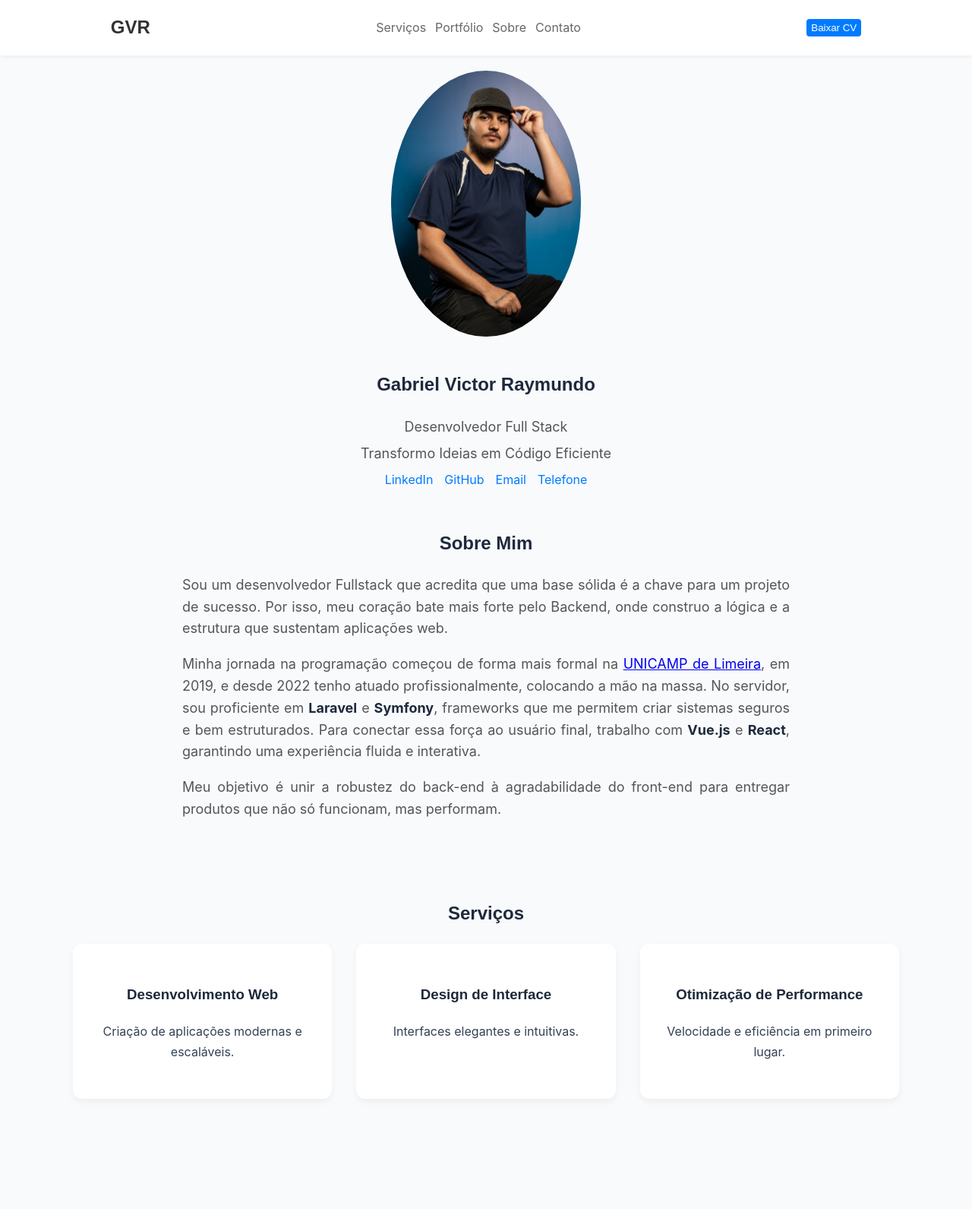
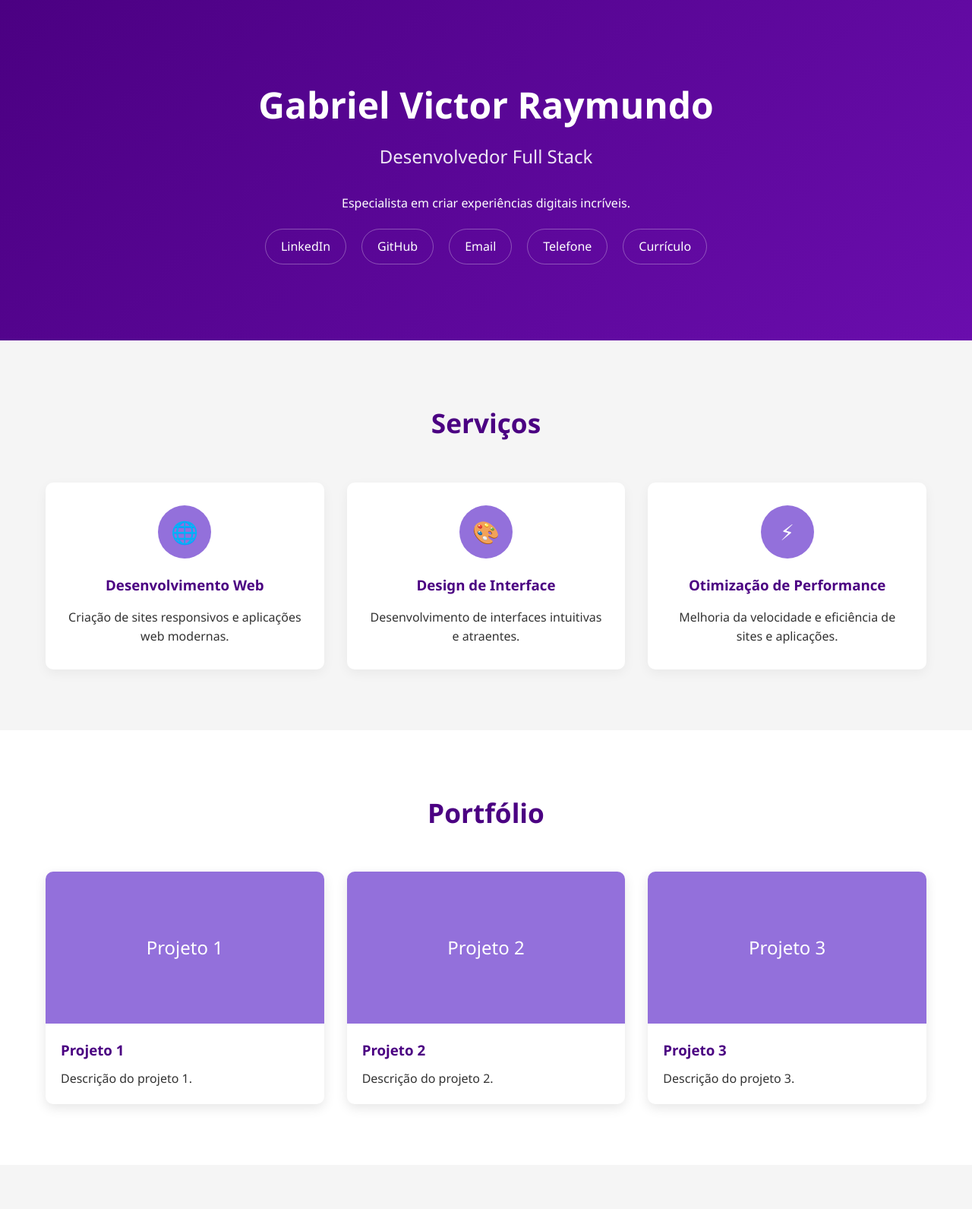
Before and after one commit to Bieelvi/cv, a plain HTML site: page index.html in a window 1280 px wide. Shown: the top 1591 px of the page at 76% size. Drawn offline with Linux system fonts and the light colour scheme.

Commit message:
refact: refeito layout

```diff
--- a/assets/css/styles.css
+++ b/assets/css/styles.css
@@ -1,203 +1,280 @@
-body {
-    padding: 0;
-    margin: 0;
-    font-family: Inter, sans-serif;
-    box-sizing: border-box;
-    color: #334155;
-    background-color: #F8FAFC;
-    line-height: 1.7;
+:root {
+    --primary-purple: #6a0dad;
+    --dark-purple: #4b0082;
+    --light-purple: #9370db;
+    --accent-purple: #8a2be2;
+    --white: #ffffff;
+    --light-gray: #f5f5f5;
+    --dark-text: #333333;
 }
 
-h1, h2, h3 {
-    font-family: 'Poppins', sans-serif;
-    color: #1E293B;
+* {
+    margin: 0;
+    padding: 0;
+    box-sizing: border-box;
+    font-family: "Segoe UI", Tahoma, Geneva, Verdana, sans-serif;
 }
 
+body {
+    background-color: var(--white);
+    color: var(--dark-text);
+    line-height: 1.6;
+}
+
+.container {
+    max-width: 1200px;
+    margin: 0 auto;
+    padding: 0 20px;
+}
+
+/* Header */
 header {
-    background: white;
-    box-shadow: 0 2px 6px rgba(0,0,0,0.05);
-    position: sticky;
-    top: 0;
-    z-index: 50;
+    background: linear-gradient(
+        135deg,
+        var(--dark-purple),
+        var(--primary-purple)
+    );
+    color: var(--white);
+    padding: 100px 0;
+    text-align: center;
+}
 
+.hero-content h1 {
+    font-size: 3rem;
+    margin-bottom: 10px;
+    font-weight: 700;
+}
+
+.hero-content h2 {
+    font-size: 1.5rem;
+    margin-bottom: 30px;
+    font-weight: 400;
+    opacity: 0.9;
+}
+
+.social-links {
     display: flex;
-    justify-content: space-around;
+    justify-content: center;
+    gap: 20px;
+    margin-top: 20px;
+}
+
+.social-links a {
+    color: var(--white);
+    text-decoration: none;
+    padding: 10px 20px;
+    border: 1px solid rgba(255, 255, 255, 0.3);
+    border-radius: 30px;
+    transition: all 0.3s ease;
+}
+
+.social-links a:hover {
+    background-color: rgba(255, 255, 255, 0.1);
+    transform: translateY(-3px);
+}
+
+/* Services */
+.services {
+    padding: 80px 0;
+    background-color: var(--light-gray);
+}
+
+.section-title {
+    text-align: center;
+    margin-bottom: 50px;
+    font-size: 2.2rem;
+    color: var(--dark-purple);
+}
+
+.services-grid {
+    display: grid;
+    grid-template-columns: repeat(auto-fit, minmax(300px, 1fr));
+    gap: 30px;
+}
+
+.service-card {
+    background-color: var(--white);
+    border-radius: 10px;
+    padding: 30px;
+    text-align: center;
+    box-shadow: 0 5px 15px rgba(0, 0, 0, 0.05);
+    transition: transform 0.3s ease;
+}
+
+.service-card:hover {
+    transform: translateY(-10px);
+}
+
+.service-icon {
+    background-color: var(--light-purple);
+    width: 70px;
+    height: 70px;
+    border-radius: 50%;
+    display: flex;
     align-items: center;
+    justify-content: center;
+    margin: 0 auto 20px;
+    color: var(--white);
+    font-size: 1.8rem;
+}
 
-    h1 {
-        font-size: clamp(18px, 5vw, 24px);
-        color: #333;
-    }
+.service-card h3 {
+    margin-bottom: 15px;
+    color: var(--dark-purple);
+}
 
-    div {
-        display: flex;
+/* Portfolio */
+.portfolio {
+    padding: 80px 0;
+}
 
-        a {
-            font-size: clamp(12px, 3vw, 16px);
-            color: #666;
-            cursor: pointer;
-            text-decoration: none;
-            padding: 4px 6px;
-        }
-    }
+.portfolio-grid {
+    display: grid;
+    grid-template-columns: repeat(auto-fit, minmax(300px, 1fr));
+    gap: 30px;
+}
 
-    button {
-        padding: 4px 6px;
-        background-color: #007BFF;
-        color: white;
-        border: none;
-        border-radius: 4px;
-        cursor: pointer;
+.portfolio-item {
+    border-radius: 10px;
+    overflow: hidden;
+    box-shadow: 0 5px 15px rgba(0, 0, 0, 0.1);
+    transition: transform 0.3s ease;
+}
 
-        &:hover {
-            background-color: #0056b3;
-        }
+.portfolio-item:hover {
+    transform: translateY(-10px);
+}
+
+.portfolio-img {
+    height: 200px;
+    background-color: var(--light-purple);
+    display: flex;
+    align-items: center;
+    justify-content: center;
+    color: var(--white);
+    font-size: 1.5rem;
+}
+
+.portfolio-content {
+    padding: 20px;
+}
+
+.portfolio-content h3 {
+    margin-bottom: 10px;
+    color: var(--dark-purple);
+}
+
+/* About */
+.about {
+    padding: 80px 0;
+    background-color: var(--light-gray);
+}
+
+.about-content {
+    display: grid;
+    grid-template-columns: 1fr 1fr;
+    gap: 50px;
+    align-items: center;
+}
+
+.about-text h2 {
+    margin-bottom: 20px;
+    color: var(--dark-purple);
+}
+
+.about-image {
+    background-color: var(--light-purple);
+    height: 300px;
+    border-radius: 10px;
+    display: flex;
+    align-items: center;
+    justify-content: center;
+    color: var(--white);
+    font-size: 1.5rem;
+
+    img {
+        width: 100%;
+        height: 100%;
+        object-fit: cover;
+        object-position: 0 12%;
+        border-radius: 10px;
     }
 }
 
-main {
-    display: flex;
-    flex-direction: column;
-    align-items: center;
-    max-width: 85vw;
-    margin: 20px auto;
+/* Contact */
+.contact {
+    padding: 80px 0;
+    background: linear-gradient(
+        135deg,
+        var(--primary-purple),
+        var(--dark-purple)
+    );
+    color: var(--white);
+}
 
-    #intro {
-        text-align: center;
+.contact-form {
+    max-width: 600px;
+    margin: 0 auto;
+}
 
-        img {
-            width: 250px;
-            height: 350px;
-            border-radius: 50%;
-            object-fit: cover;
-            margin-bottom: 15px;
-        }
+.form-group {
+    margin-bottom: 20px;
+}
 
-        p {
-            font-size: clamp(14px, 4vw, 18px);
-            color: #555;
-            margin: 5px 0;
-        }
+.form-group label {
+    display: block;
+    margin-bottom: 8px;
+}
 
-        div {
-            display: flex;
-            gap: 15px;
-            justify-content: center;
+.form-group input,
+.form-group textarea {
+    width: 100%;
+    padding: 12px;
+    border: none;
+    border-radius: 5px;
+    background-color: rgba(255, 255, 255, 0.9);
+}
 
-            a {
-                font-size: clamp(12px, 3vw, 16px);
-                color: #007BFF;
-                text-decoration: none;
-                cursor: pointer;
+.form-group textarea {
+    height: 150px;
+    resize: vertical;
+}
 
-                &:hover {
-                    text-decoration: underline;
-                }
-            }
-        }
+.submit-btn {
+    background-color: var(--accent-purple);
+    color: var(--white);
+    border: none;
+    padding: 12px 30px;
+    border-radius: 30px;
+    cursor: pointer;
+    font-size: 1rem;
+    transition: background-color 0.3s ease;
+}
+
+.submit-btn:hover {
+    background-color: var(--light-purple);
+}
+
+/* Footer */
+footer {
+    background-color: var(--dark-purple);
+    color: var(--white);
+    text-align: center;
+    padding: 20px 0;
+}
+
+/* Responsive */
+@media (max-width: 768px) {
+    .hero-content h1 {
+        font-size: 2.2rem;
     }
 
-    #services {
-        width: 100%;
-        margin: 4rem auto;
-        text-align: center;
-
-        .grid {
-            display: grid;
-            gap: 2rem;
-            grid-template-columns: repeat(auto-fit, minmax(250px, 1fr));
-
-            .card {
-                background: white;
-                border-radius: 12px;
-                padding: 2rem;
-                box-shadow: 0 4px 10px rgba(0,0,0,0.05);
-                transition: transform 0.2s;
-
-                &:hover {
-                    transform: translateY(-5px);
-                }
-            }
-        }
+    .about-content {
+        grid-template-columns: 1fr;
     }
 
-    #portfolio {
-        width: 100%;
-        margin: 4rem auto;
-        text-align: center;
-
-        .grid {
-            display: grid;
-            gap: 2rem;
-            grid-template-columns: repeat(auto-fit, minmax(250px, 1fr));
-
-            .card {
-                background: white;
-                border-radius: 12px;
-                padding: 2rem;
-                box-shadow: 0 4px 10px rgba(0,0,0,0.05);
-                transition: transform 0.2s;
-
-                &:hover {
-                    transform: translateY(-5px);
-                }
-            }
-        }
-    }
-
-    #about {
-        margin-top: 30px;
-        width: 100%;
-        max-width: 800px;
-        text-align: center;
-
-        p {
-            font-size: clamp(14px, 4vw, 18px);
-            color: #555;
-            line-height: 1.6;
-            text-align: justify;
-
-            span {
-                font-weight: bold;
-                color: #1E293B;
-            }
-        }
-    }
-
-    #contact {
-        text-align: center;
-
-        input, textarea {
-            width: 100%;
-            padding: 0.8rem;
-            margin: 0.5rem 0;
-            border-radius: 8px;
-            border: 1px solid #CBD5E1;
-            background: white;
-        }
-
-        button {
-            background: #2563EB;
-            color: white;
-            border: none;
-            border-radius: 8px;
-            padding: 10px 20px;
-            cursor: pointer;
-            transition: 0.2s;
-
-            button {
-                &:hover {
-                    background-color: #1E40AF;
-                }
-            }
-        }
+    .social-links {
+        flex-direction: column;
+        align-items: center;
     }
 }
-
-footer {
-    background: #1E293B;
-    color: #E2E8F0;
-    text-align: center;
-    padding: 2rem;
-    font-size: clamp(12px, 3vw, 16px);
-}
--- a/index.html
+++ b/index.html
@@ -3,132 +3,124 @@
 <head>
     <meta charset="UTF-8">
     <meta name="viewport" content="width=device-width, initial-scale=1.0">
-    <title>Curriculum Vitae - Gabriel Victor Raymundo</title>
+    <title>Gabriel Victor Raymundo - Desenvolvedor Full Stack</title>
     <link rel="stylesheet" href="./assets/css/styles.css">
 </head>
 <body>
+    <!-- Header/Hero Section -->
     <header>
-        <h1>GVR</h1>
-        <div>
-            <a href="#services">Serviços</a>
-            <a href="#portfolio">Portfólio</a>
-            <a href="#about">Sobre</a>
-            <a href="#contact">Contato</a>
+        <div class="container">
+            <div class="hero-content">
+                <h1>Gabriel Victor Raymundo</h1>
+                <h2>Desenvolvedor Full Stack</h2>
+                <p>Especialista em criar experiências digitais incríveis.</p>
+                <div class="social-links">
+                    <a href="#" target="_blank">LinkedIn</a>
+                    <a href="#" target="_blank">GitHub</a>
+                    <a href="#">Email</a>
+                    <a href="#">Telefone</a>
+                    <a href="#">Currículo</a>
                 </div>
-        <button>Baixar CV</button>
+            </div>
+        </div>
     </header>
 
-    <main>
-        <section id="intro">
-            <img src="./assets/images/profile.jpg" alt="Gabriel Victor Raymundo">
-            <h2>Gabriel Victor Raymundo</h2>
-            <p>Desenvolvedor Full Stack</p>
-            <p>Transformo Ideias em Código Eficiente</p>
-            <div>
-                <a href="#">LinkedIn</a>
-                <a href="#">GitHub</a>
-                <a href="#">Email</a>
-                <a href="#">Telefone</a>
+    <!-- Services Section -->
+    <section class="services">
+        <div class="container">
+            <h2 class="section-title">Serviços</h2>
+            <div class="services-grid">
+                <div class="service-card">
+                    <div class="service-icon">🌐</div>
+                    <h3>Desenvolvimento Web</h3>
+                    <p>Criação de sites responsivos e aplicações web modernas.</p>
                 </div>
-        </section>
-
-        <section id="about">
-            <h2>Sobre Mim</h2>
-            <p>
-                Sou um desenvolvedor Fullstack que acredita que uma base sólida é a chave para um projeto de sucesso.
-                Por isso, meu coração bate mais forte pelo Backend, onde construo a lógica e a estrutura que sustentam aplicações web.
-            </p>
-            <p>
-                Minha jornada na programação começou de forma mais formal na <a href="https://www.cotil.unicamp.br/" target="_blank">UNICAMP de Limeira</a>, em 2019,
-                e desde 2022 tenho atuado profissionalmente, colocando a mão na massa.
-                No servidor, sou proficiente em <span>Laravel</span> e <span>Symfony</span>, frameworks que me permitem criar sistemas seguros e
-                bem estruturados. Para conectar essa força ao usuário final, trabalho com <span>Vue.js</span> e <span>React</span>, garantindo uma experiência fluida e interativa.
-            </p>
-            <p>
-                Meu objetivo é unir a robustez do back-end à agradabilidade do front-end para entregar produtos que não só funcionam, mas performam.
-            </p>
-        </section>
-
-        <section id="services">
-            <h2>Serviços</h2>
-            <div class="grid">
-                <div class="card">
-                    <h3>Desenvolvimento Web</h3>
-                    <p>Criação de aplicações modernas e escaláveis.</p>
+                <div class="service-card">
+                    <div class="service-icon">🎨</div>
+                    <h3>Design de Interface</h3>
+                    <p>Desenvolvimento de interfaces intuitivas e atraentes.</p>
                 </div>
-                <div class="card">
-                    <h3>Design de Interface</h3>
-                    <p>Interfaces elegantes e intuitivas.</p>
+                <div class="service-card">
+                    <div class="service-icon">⚡</div>
+                    <h3>Otimização de Performance</h3>
+                    <p>Melhoria da velocidade e eficiência de sites e aplicações.</p>
                 </div>
-                <div class="card">
-                    <h3>Otimização de Performance</h3>
-                    <p>Velocidade e eficiência em primeiro lugar.</p>
             </div>
         </div>
     </section>
 
-        <section id="portfolio">
-            <h2>Portfólio</h2>
-            <div class="grid">
-                <div class="card">
+    <!-- Portfolio Section -->
+    <section class="portfolio">
+        <div class="container">
+            <h2 class="section-title">Portfólio</h2>
+            <div class="portfolio-grid">
+                <div class="portfolio-item">
+                    <div class="portfolio-img">Projeto 1</div>
+                    <div class="portfolio-content">
                         <h3>Projeto 1</h3>
                         <p>Descrição do projeto 1.</p>
                     </div>
-                <div class="card">
+                </div>
+                <div class="portfolio-item">
+                    <div class="portfolio-img">Projeto 2</div>
+                    <div class="portfolio-content">
                         <h3>Projeto 2</h3>
                         <p>Descrição do projeto 2.</p>
                     </div>
-                <div class="card">
+                </div>
+                <div class="portfolio-item">
+                    <div class="portfolio-img">Projeto 3</div>
+                    <div class="portfolio-content">
                         <h3>Projeto 3</h3>
                         <p>Descrição do projeto 3.</p>
                     </div>
-                <div class="card">
-                    <h3>Projeto 4</h3>
-                    <p>Descrição do projeto 4.</p>
                 </div>
-                <div class="card">
-                    <h3>Projeto 5</h3>
-                    <p>Descrição do projeto 5.</p>
-                </div>
-                <div class="card">
-                    <h3>Projeto 6</h3>
-                    <p>Descrição do projeto 6.</p>
-                </div>
-                <div class="card">
-                    <h3>Projeto 7</h3>
-                    <p>Descrição do projeto 7.</p>
-                </div>
-                <div class="card">
-                    <h3>Projeto 8</h3>
-                    <p>Descrição do projeto 8.</p>
-                </div>
-                <div class="card">
-                    <h3>Projeto 9</h3>
-                    <p>Descrição do projeto 9.</p>
-                </div>
-                <div class="card">
-                    <h3>Projeto 10</h3>
-                    <p>Descrição do projeto 10.</p>
             </div>
         </div>
     </section>
 
-        <section id="contact">
-            <h2>Contato</h2>
-            <form>
-                <input type="text" id="name" name="name" placeholder="Nome" required>
+    <!-- About Section -->
+    <section class="about">
+        <div class="container">
+            <div class="about-content">
+                <div class="about-text">
+                    <h2>Sobre Mim</h2>
+                    <p>Sou um desenvolvedor front-end com paixão por criar experiências digitais incríveis. Com anos de experiência na indústria, tenho trabalhado em diversos projetos que me permitiram aprimorar minhas habilidades técnicas e criativas. Estou sempre em busca de novos desafios e oportunidades para crescer profissionalmente.</p>
+                </div>
+                <div class="about-image">
+                    <img src="./assets/images/profile.jpg" alt="Foto de Gabriel Victor Raymundo">
+                </div>
+            </div>
+        </div>
+    </section>
 
-                <input type="email" id="email" name="email" placeholder="Email" required>
+    <!-- Contact Section -->
+    <section class="contact">
+        <div class="container">
+            <h2 class="section-title" style="color: var(--white);">Contato</h2>
+            <form class="contact-form">
+                <div class="form-group">
+                    <label for="name">Nome:</label>
+                    <input type="text" id="name" name="name" required>
+                </div>
+                <div class="form-group">
+                    <label for="email">Email:</label>
+                    <input type="email" id="email" name="email" required>
+                </div>
+                <div class="form-group">
+                    <label for="message">Mensagem:</label>
+                    <textarea id="message" name="message" required></textarea>
+                </div>
+                <button type="submit" class="submit-btn">Enviar Mensagem</button>
+            </form>
+        </div>
+    </section>
 
-                <textarea id="message" name="message" placeholder="Mensagem..." required></textarea>
-
-                <button type="submit">Enviar</button>
-            </form>
-        </section>
-    </main>
-
+    <!-- Footer -->
     <footer>
-        <p>&copy; 2025 Gabriel Victor Raymundo. Todos os direitos reservados.</p>
+        <div class="container">
+            <p>© 2025 Gabriel Victor Raymundo. Todos os direitos reservados.</p>
+        </div>
     </footer>
 </body>
 </html>
```
Lines whose indentation alone changed are shown as unchanged.
